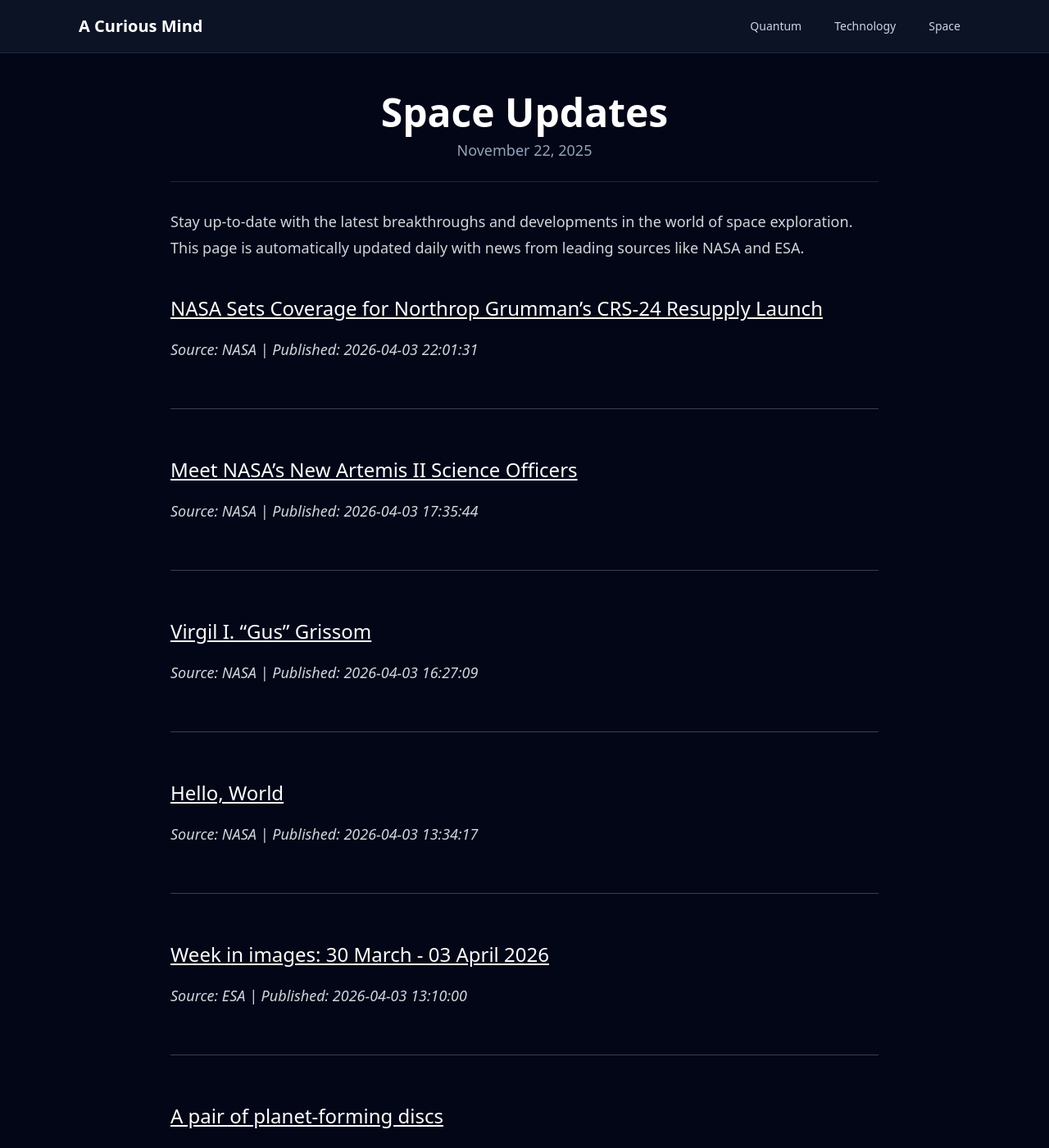
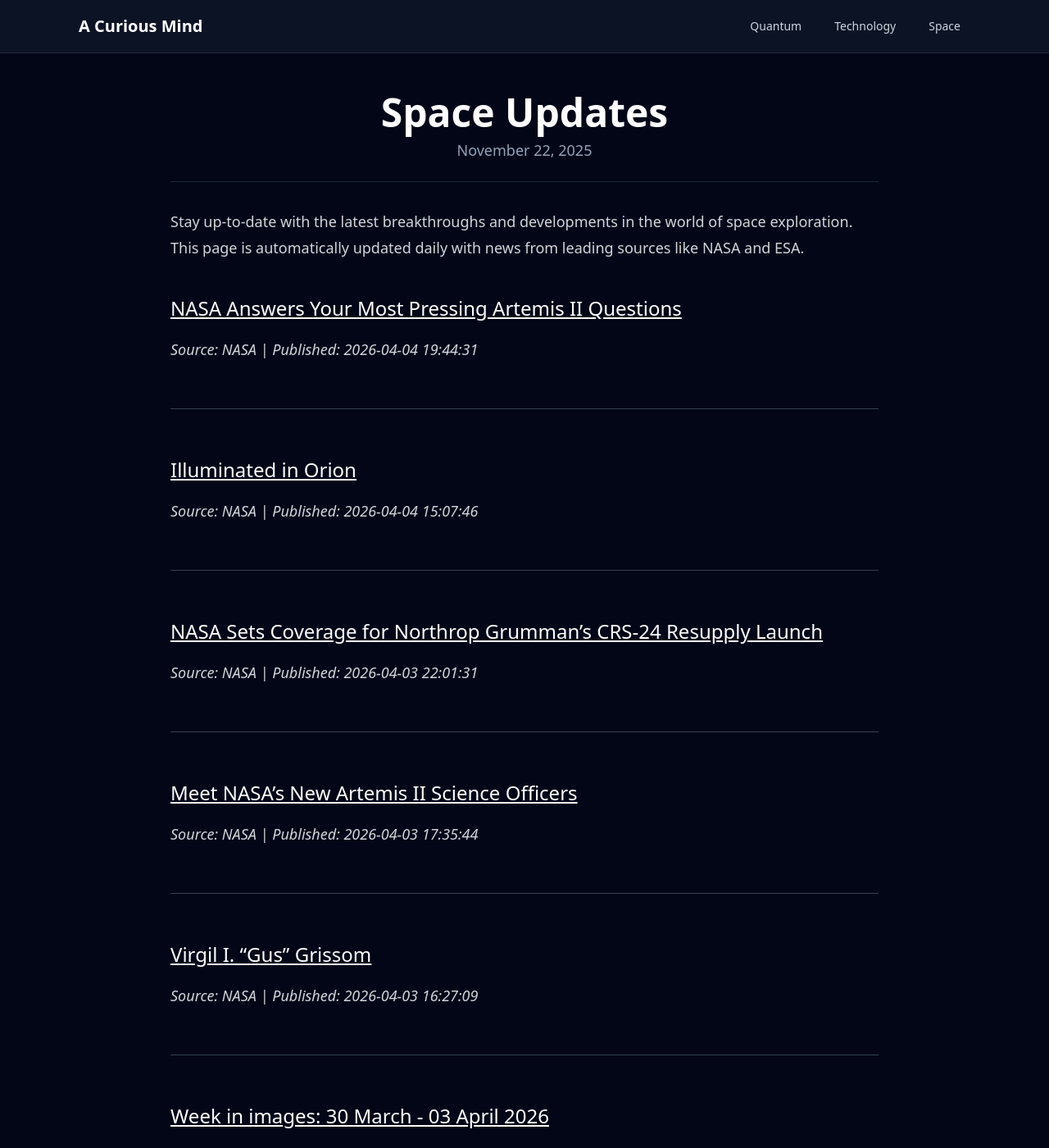
Before and after one commit to onehl7/onehl7.github.io, a Jekyll site: the page built from _posts/2025-11-22-space-updates.md, in a window 1280 px wide and 1400 px high. Shown: the whole window at 82% size. Built offline with Jekyll 4.4.1, drawn with Linux system fonts in a browser that asks for light colours; nearby versions of some CDN libraries; some of the changed text lies outside the part shown.

Commit message:
Update space news data

```diff
--- a/_data/space_news.json
+++ b/_data/space_news.json
@@ -1,4 +1,16 @@
 [
+  {
+    "source": "NASA",
+    "title": "NASA Answers Your Most Pressing Artemis II Questions",
+    "link": "https://www.nasa.gov/missions/nasa-answers-your-most-pressing-artemis-ii-questions/",
+    "published": "2026-04-04 19:44:31"
+  },
+  {
+    "source": "NASA",
+    "title": "Illuminated in Orion",
+    "link": "https://www.nasa.gov/image-article/illuminated-in-orion/",
+    "published": "2026-04-04 15:07:46"
+  },
   {
     "source": "NASA",
     "title": "NASA Sets Coverage for Northrop Grumman\u2019s CRS-24 Resupply Launch",
@@ -16,12 +28,6 @@
     "title": "Virgil I. \u201cGus\u201d Grissom",
     "link": "https://www.nasa.gov/image-article/virgil-i-gus-grissom/",
     "published": "2026-04-03 16:27:09"
-  },
-  {
-    "source": "NASA",
-    "title": "Hello, World",
-    "link": "https://www.nasa.gov/image-article/hello-world/",
-    "published": "2026-04-03 13:34:17"
   },
   {
     "source": "ESA",
@@ -42,12 +48,6 @@
     "published": "2026-04-03 08:00:00"
   },
   {
-    "source": "NASA",
-    "title": "Barents Sea Tied to Low Arctic Sea Ice",
-    "link": "https://science.nasa.gov/earth/earth-observatory/barents-sea-tied-to-low-arctic-sea-ice/",
-    "published": "2026-04-03 04:00:00"
-  },
-  {
     "source": "ESA",
     "title": "Five things Juice has revealed about Comet 3I/ATLAS",
     "link": "https://www.esa.int/Science_Exploration/Space_Science/Juice/Five_things_Juice_has_revealed_about_Comet_3I_ATLAS",
```
